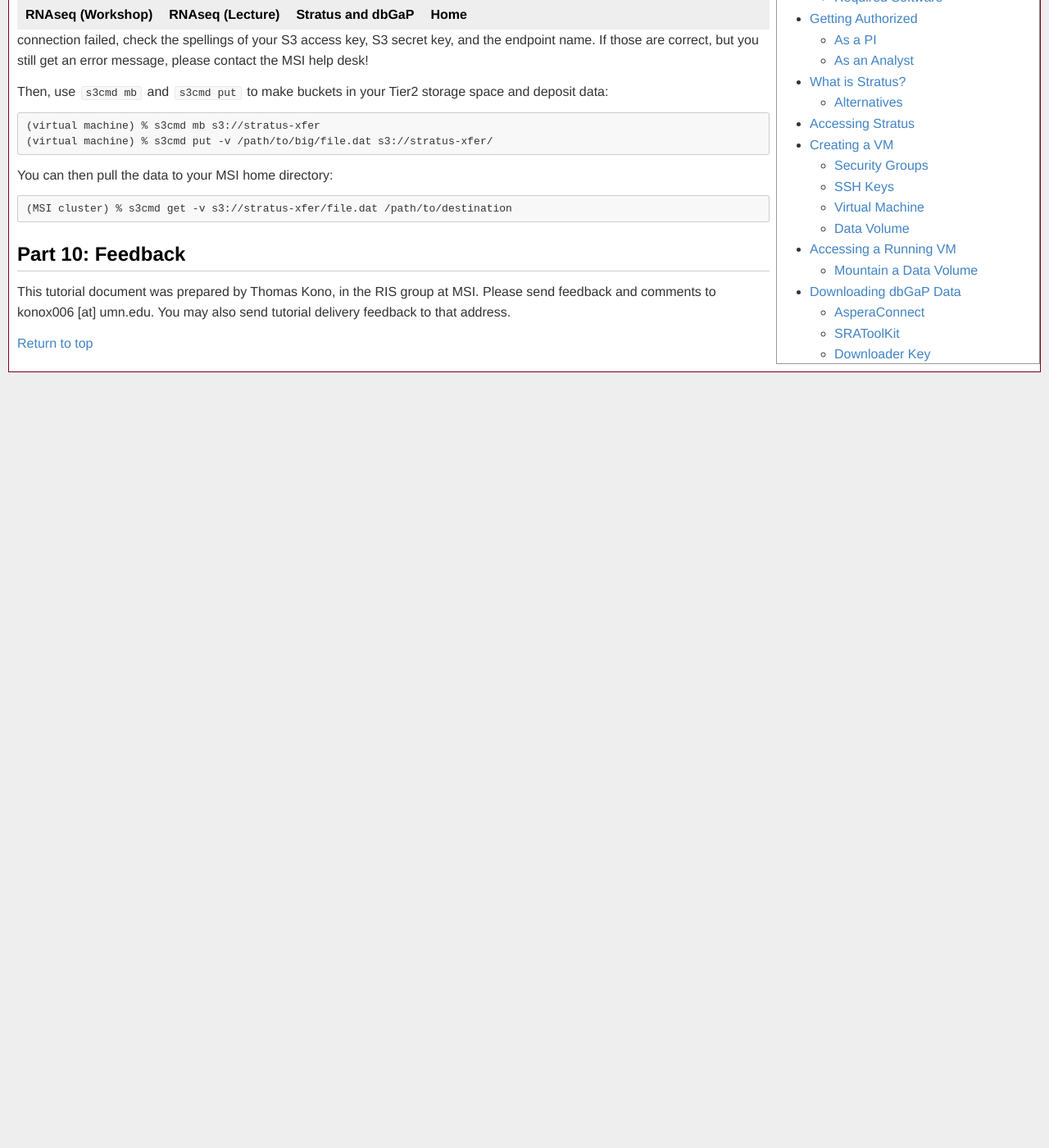
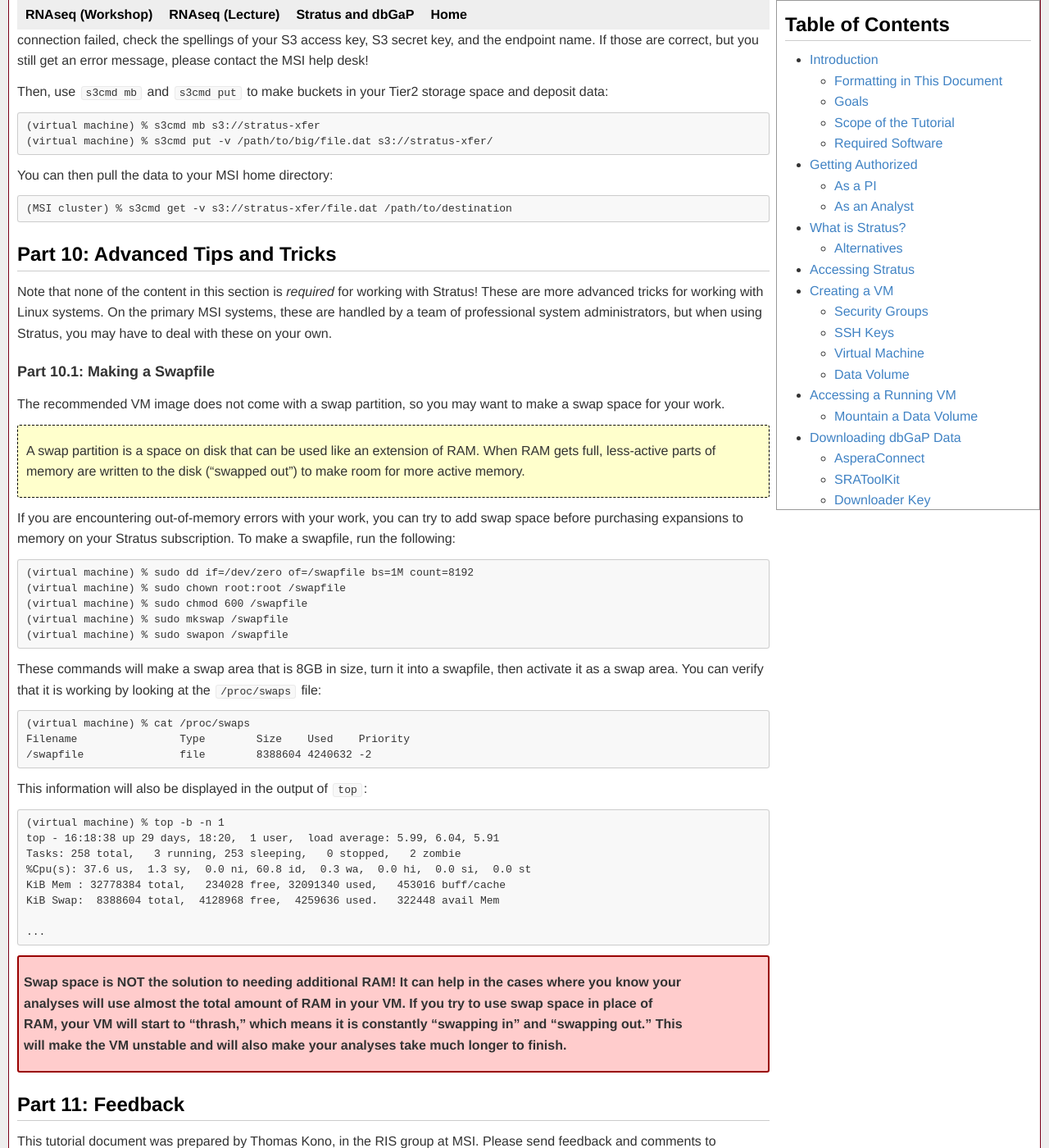
Before and after one commit to msi-ris/Tutorials, a Jekyll site: the page built from stratus_dbgap.md, in a window 1280 px wide and 1400 px high, scrolled down 30463 px. Shown: the whole window at 82% size. Built offline with Jekyll 4.4.1, drawn with Linux system fonts in a browser that asks for light colours; before the commit the page ends 30917 px from its top, so only the background shows below that.

Commit message:
Add swap stuff to stratus+dbgap

````diff
--- a/stratus_dbgap.md
+++ b/stratus_dbgap.md
@@ -60,6 +60,7 @@ function closeall() {
     + [With RIS Conda Files](#7.2)
 - [Adding New Users and Groups](#8)
 - [Moving Data Out of Stratus](#9)
+- [Advanced Tips and Tricks](#10)
 
 </div>
 
@@ -844,7 +845,57 @@ You can then pull the data to your MSI home directory:
 (MSI cluster) % s3cmd get -v s3://stratus-xfer/file.dat /path/to/destination
 ```
 
-## <a name="10"></a> Part 10: Feedback
+## <a name="10"></a> Part 10: Advanced Tips and Tricks
+Note that none of the content in this section is *required* for working with Stratus! These are more advanced tricks for working with Linux systems. On the primary MSI systems, these are handled by a team of professional system administrators, but when using Stratus, you may have to deal with these on your own.
+
+### <a name="10.1"></a> Part 10.1: Making a Swapfile
+The recommended VM image does not come with a swap partition, so you may want to make a swap space for your work.
+
+<div class="info" markdown="1">
+
+A swap partition is a space on disk that can be used like an extension of RAM. When RAM gets full, less-active parts of memory are written to the disk ("swapped out") to make room for more active memory.
+
+</div>
+
+If you are encountering out-of-memory errors with your work, you can try to add swap space before purchasing expansions to memory on your Stratus subscription. To make a swapfile, run the following:
+
+```
+(virtual machine) % sudo dd if=/dev/zero of=/swapfile bs=1M count=8192
+(virtual machine) % sudo chown root:root /swapfile
+(virtual machine) % sudo chmod 600 /swapfile
+(virtual machine) % sudo mkswap /swapfile
+(virtual machine) % sudo swapon /swapfile
+```
+
+These commands will make a swap area that is 8GB in size, turn it into a swapfile, then activate it as a swap area. You can verify that it is working by looking at the `/proc/swaps` file:
+
+```
+(virtual machine) % cat /proc/swaps
+Filename                Type        Size    Used    Priority
+/swapfile               file        8388604 4240632 -2
+```
+
+This information will also be displayed in the output of `top`:
+
+```
+(virtual machine) % top -b -n 1
+top - 16:18:38 up 29 days, 18:20,  1 user,  load average: 5.99, 6.04, 5.91
+Tasks: 258 total,   3 running, 253 sleeping,   0 stopped,   2 zombie
+%Cpu(s): 37.6 us,  1.3 sy,  0.0 ni, 60.8 id,  0.3 wa,  0.0 hi,  0.0 si,  0.0 st
+KiB Mem : 32778384 total,   234028 free, 32091340 used,   453016 buff/cache
+KiB Swap:  8388604 total,  4128968 free,  4259636 used.   322448 avail Mem
+
+...
+```
+
+<div class="warn" markdown="1">
+
+Swap space is NOT the solution to needing additional RAM! It can help in the cases where you know your analyses will use almost the total amount of RAM in your VM. If you try to use swap space in place of RAM, your VM will start to "thrash," which means it is constantly "swapping in" and "swapping out." This will make the VM unstable and will also make your analyses take much longer to finish.
+
+</div>
+
+
+## <a name="11"></a> Part 11: Feedback
 This tutorial document was prepared by Thomas Kono, in the RIS group at MSI.
 Please send feedback and comments to konox006 [at] umn.edu. You may also send
 tutorial delivery feedback to that address.
````
